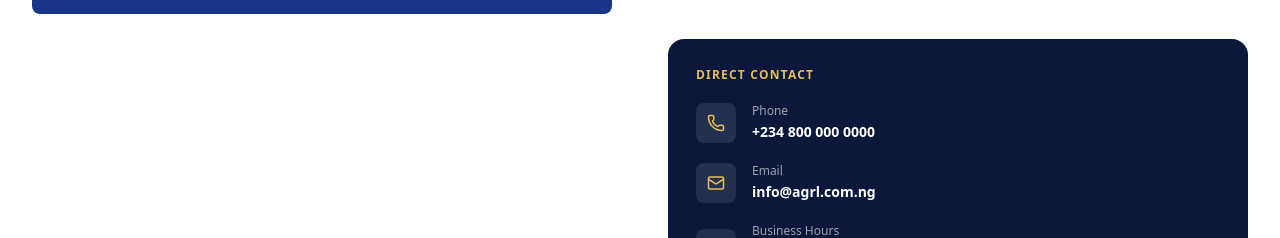
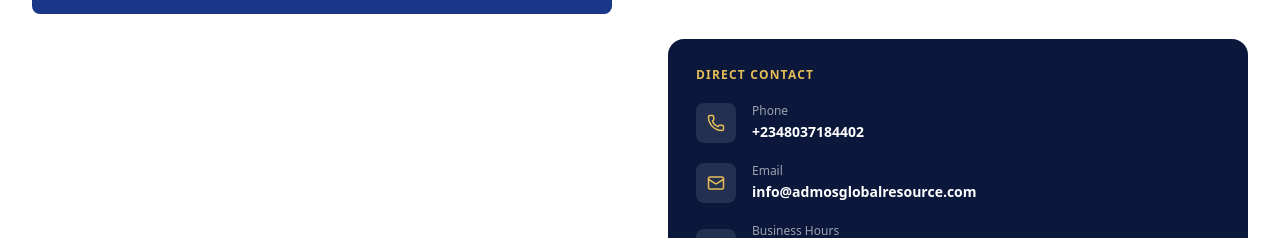
Before and after one commit to BremaBoy/admosglobalresource, a React (Vite) app: page /contact in a window 1280 px wide. Shown: the part 945-1183 px from the top of the page. Built offline with nearby package versions, Linux system fonts and the light colour scheme.

Commit message:
chore: save local edits before push

```diff
--- a/src/pages/contact.tsx
+++ b/src/pages/contact.tsx
@@ -248,8 +248,8 @@ export default function Contact() {
                   </div>
                   <div>
                     <p className="text-gray-400 text-xs">Phone</p>
-                    <a href="tel:+2348000000000" data-testid="contact-phone" className="text-white font-semibold text-sm hover:text-[hsl(43,74%,62%)] transition-colors">
-                      +234 800 000 0000
+                    <a href="tel:+2348037184402" data-testid="contact-phone" className="text-white font-semibold text-sm hover:text-[hsl(43,74%,62%)] transition-colors">
+                      +2348037184402
                     </a>
                   </div>
                 </div>
@@ -259,8 +259,8 @@ export default function Contact() {
                   </div>
                   <div>
                     <p className="text-gray-400 text-xs">Email</p>
-                    <a href="mailto:info@agrl.com.ng" data-testid="contact-email" className="text-white font-semibold text-sm hover:text-[hsl(43,74%,62%)] transition-colors">
-                      info@agrl.com.ng
+                    <a href="mailto:info@admosglobalresource.com" data-testid="contact-email" className="text-white font-semibold text-sm hover:text-[hsl(43,74%,62%)] transition-colors">
+                      info@admosglobalresource.com
                     </a>
                   </div>
                 </div>
```
